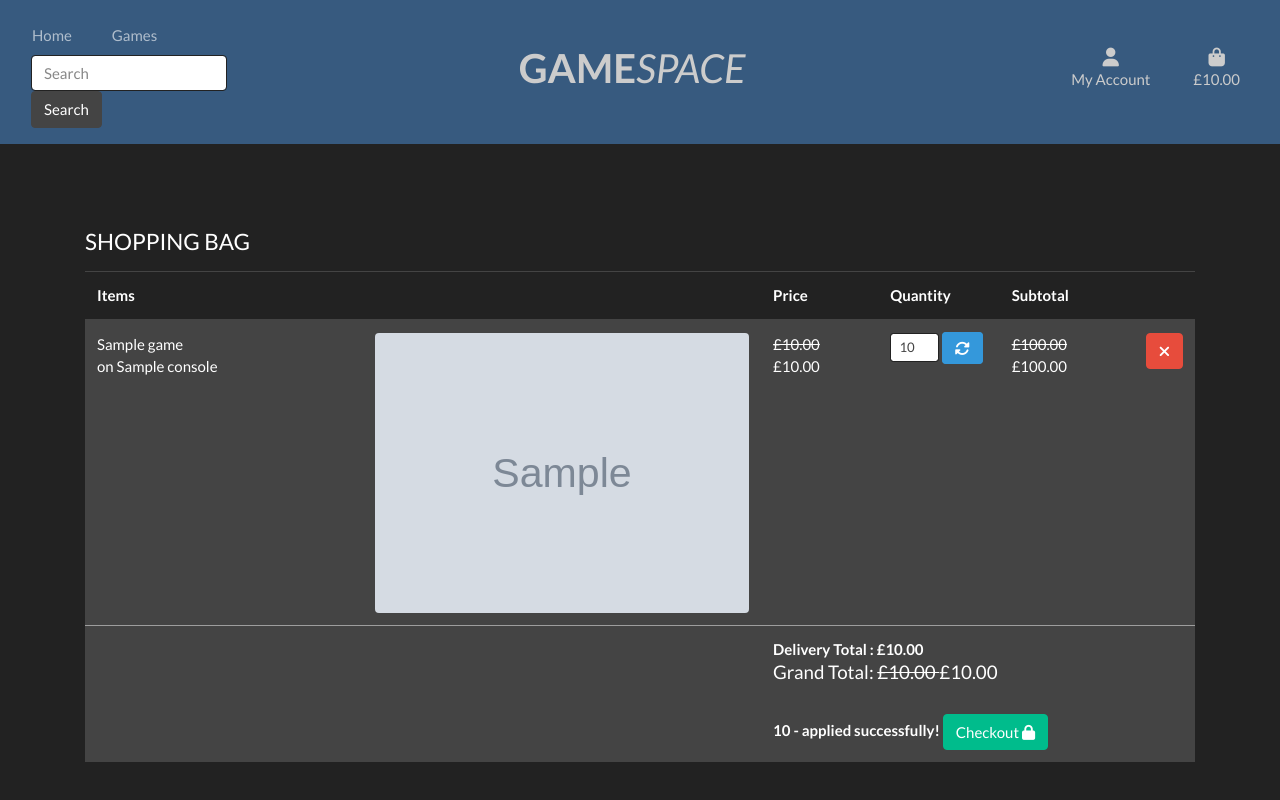
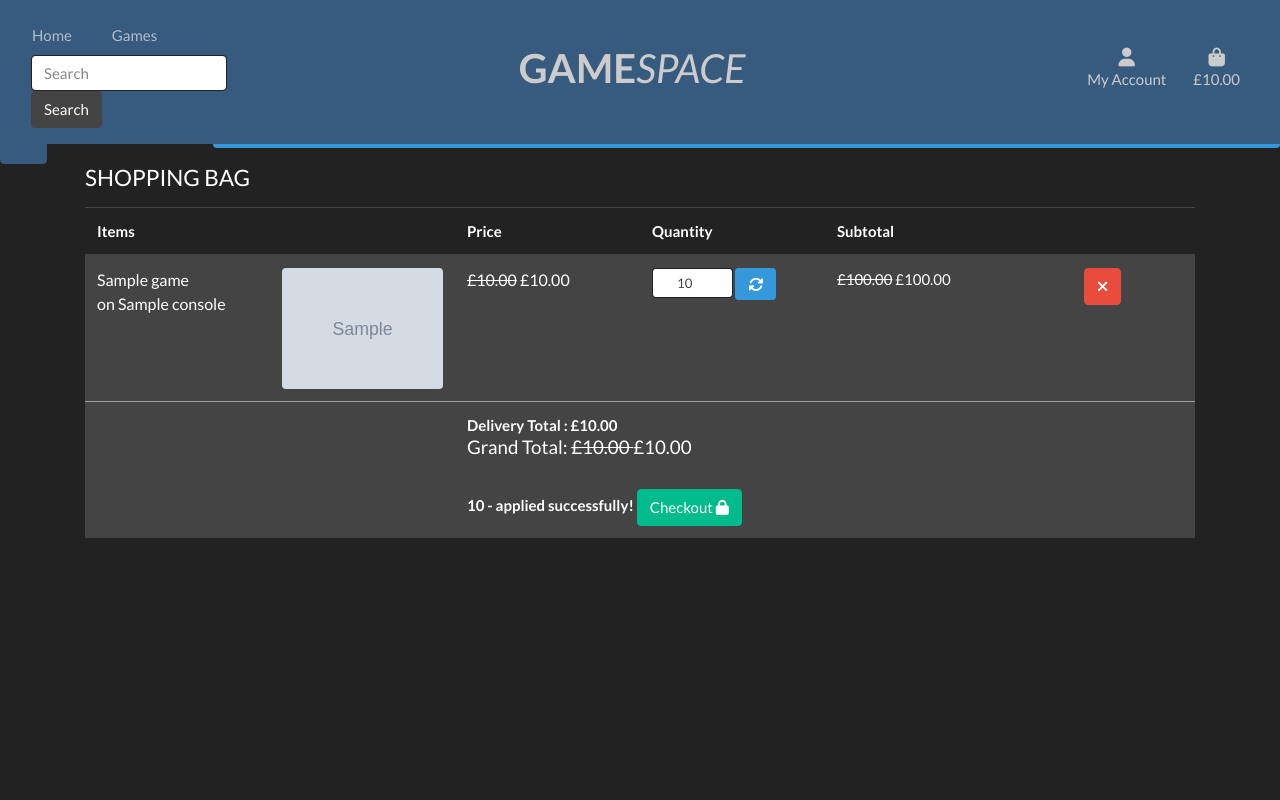
Before and after one commit to jamiebird119/game_space, a Django app: template bag/templates/bag/bag.html in a window 1280 px wide. Run offline with Django 3.2, Linux system fonts and the light colour scheme; the template is opened without the code that fills it: most values are stand-ins (such as "Sample title", 1, 10 or a date in 2020); grey boxes marked "Sample" are stand-in pictures; parts of the project's set-up code (start-up, migrations or seed data) failed here and were passed over; some libraries are stand-ins or nearby versions.

Commit message:
Major alteration to nav and css styling for responsivitiy

```diff
--- a/bag/templates/bag/bag.html
+++ b/bag/templates/bag/bag.html
@@ -7,7 +7,7 @@
       <h4 class="logo-text">Shopping Bag</h4>
     </div>
   </div>
-  <div class="row">
+  <div class="row no-gutters">
     {% if bag_items %}
     <div class="col-12">
       <table class="table table-hover">
--- a/static/css/base.css
+++ b/static/css/base.css
@@ -1,53 +1,53 @@
-.logo-text{
+.logo-text {
   text-transform: uppercase;
 }
 
-.logo-link{
+.logo-link {
   background: #222;
-    width:100%;
+  width: 100%;
 }
 
-.nav-link-list{
+.nav-link-list {
   margin: 0 auto;
 }
 
-.mobile-spacer{
-    margin-top: 5rem;
+.mobile-spacer {
+  height: 4.6875rem;
 }
 
-.logo-image{
+.logo-image {
   border-radius: 50%;
   height: auto;
   width: 70px;
   opacity: 0.9;
 }
-.text-grey{
+.text-grey {
   color: #cccccc;
 }
 
-.search{
-  width:70%;
+.search {
+  width: 70%;
 }
 
-hr{
-    border:#444 0.5px solid;
+hr {
+  border: #444 0.5px solid;
 }
-.border-grey{
-    border:#444 1px solid;
+.border-grey {
+  border: #444 1px solid;
 }
-.page-header{
-    height: 170px
+.page-header {
+  height: 0 px;
 }
 
-.game-card{
-    max-width:22rem;
+.game-card {
+  max-width: 22rem;
   height: 270px;
 }
-.game-name{
+.game-name {
   padding: 0;
 }
 
-.game-name h5{
+.game-name h5 {
   color: #cccccc;
   display: inline-block;
   text-align: center;
@@ -58,20 +58,19 @@
   color: #cccccc;
   text-decoration: underline;
 }
-.game-image{
+.game-image {
   height: 200px;
   width: auto;
   margin: 0 auto;
   display: block;
 }
 
-.game-details{
+.game-details {
   border-left: 1px solid #444;
   border-right: 1px solid #444;
   border-bottom: 1px solid #444;
-
 }
-.nav-tabs{
+.nav-tabs {
   border-bottom: None;
 }
 .nav-link:hover {
@@ -79,50 +78,40 @@
   color: #cccccc;
   text-decoration: underline;
 }
-.description{
+.description {
   display: inline-block;
   height: 5.5rem;
   overflow-y: auto;
 }
 
-.qty-select{
-    width:50%;
+.qty-select {
+  width: 50%;
   text-align: center;
 }
 
-.twitch_id{
-    min-height: 90px;
+.twitch_id {
+  min-height: 2.5rem;
 }
 
-.user-image{
+.user-image {
   max-width: 300px;
   max-height: 200px;
   height: auto;
 }
 
-.side-nav-image{
+.side-nav-image {
   max-width: 150px;
   max-height: 150px;
 }
 /* Toast messages (arrow taken from CI Ecommerce project)*/
-.arrow-up {
-    width: 0;
-    height: 0;
-    border-left: 5px solid transparent;
-    border-right: 5px solid transparent;
-    border-bottom: 10px solid black;
-    position: absolute;
-    top: -10px;
-    right: 72px;
-}
 
-.message-container{
+.message-container {
   position: fixed;
-top: 100px;
+  top: 11.4375rem;
   right: 5px;
   z-index: 999;
 }
-.alert{
+.alert {
   width: 15rem;
 }
 
@@ -135,17 +124,24 @@
 .alert-success hr {
   border: #404040 0.5px solid;
 }
-.alert-dismissible{
+.alert-dismissible {
   padding-right: 1.25rem;
   border: 2.5px solid #000;
   max-height: 75vh;
   overflow: auto;
 }
 
-.delivery-info{
-    color:#404040;
+.delivery-info {
+  color: #404040;
 }
 
+.table-font {
+  font-size: 10px;
+}
+.table {
+  table-layout: fixed;
+  width: 100%;
+}
 
 /* Scrollbar editor from https://www.digitalocean.com/community/tutorials/css-scrollbars
 The emerging W3C standard that is currently Firefox-only */
@@ -172,14 +168,15 @@
   width: 0; /* 0 width - change this with JavaScript */
   position: fixed; /* Stay in place */
   z-index: 1; /* Stay on top */
-  top: 107px; /* Stay under top navbar */
-  bottom:0;
+  top: 11.3125rem; /* Stay under top navbar */
+  bottom: 0;
   left: 0;
   background-color: #375a7f;
   overflow-x: hidden; /* Disable horizontal scroll */
   overflow-y: scroll;
   padding: 60px 0; /* Place content 60px from the top */
   transition: 0.5s; /* 0.5 second transition effect to slide in the sidenav */
+  height: calc(100vh-170px);
 }
 
 /* When you mouse over the navigation links, change their color */
@@ -196,45 +193,73 @@
   margin-left: 50px;
   color: #cccccc;
 }
-.closebtn:hover{
-    color:black;
+.closebtn:hover {
+  color: black;
   text-decoration: none;
 }
 /* Style page content - use this if you want to push the page content to the right when you open the side navigation */
 #main {
-  transition: margin-left .5s;
+  transition: margin-left 0.5s;
   padding: 20px;
 }
 
-.stream-image:hover{
+.stream-image:hover {
   opacity: 0.4;
 }
 /* On smaller screens, where height is less than 450px, change the style of the sidenav (less padding and a smaller font size) */
 @media screen and (max-height: 450px) {
-  .sidenav {padding-top: 15px;}
-  .sidenav a {font-size: 18px;}
-
+  .sidenav {
+    padding-top: 15px;
+  }
+  .sidenav a {
+    font-size: 18px;
+  }
 }
 
-@media (max-width: 1024px) {
-    .page-header{
-    height: 50px;
+/* Media just for Iphone X becuase it doesnt conform to other queries when horizontal */
+@media only screen and (min-width: 812px) and (max-height: 375px) {
+  .page-header {
+    height: 0 px;
   }
-    .table-font{
-        font-size: 10px;
+}
+
+@media only screen and (min-width: 769px) and (min-height:376px) {
+  .page-header {
+    height: 9rem;
+  }
+  .table-font {
+    font-size: 16px;
   }
   .sidenav {
-        height: 100vh-170px;
-        top: 180px;
+    top: 10.9375rem;
+  }
 }
 
-    .message-container{
-        top:170px;
+@media only screen and (min-width: 1023px) {
+  .page-header {
+    height: 4.1875rem;
   }
-    .arrow-up{
-        right:54px;
+  .message-container {
+    top: 9.1rem;
   }
-    .game-image{
+  .sidenav {
+    top: 8rem;
+  }
+}
+
+@media only screen and (min-width: 1200px) {
+  .page-header {
+    height: 2rem;
+  }
+
+  .message-container {
+    top: 6.625rem;
+  }
+
+  .game-image {
     height: 150px;
   }
+  .sidenav {
+    top: 6.625rem;
   }
+}
--- a/templates/base.html
+++ b/templates/base.html
@@ -52,7 +52,7 @@
     <title>{% block head_title %}{% endblock %}</title>
   </head>
   <body>
-    <header class="container-fluid ">
+    <header class="container-fluid px-0 ">
       <div id="topnav" class="row d-none d-lg-flex row navbar navbar-expand-lg navbar-dark bg-primary fixed-top">
         <div class="col-lg-3">
           <div class="row">
@@ -87,7 +87,7 @@
           <ul class="list-unstyled pb-0 mb-2 float-right mr-4">
             <li class="list-inline-item dropdown">
               <a
-                class="nav-link text-grey"
+                class="nav-link text-grey p-0 mr-3"
                 href=""
                 id="user-options"
                 data-toggle="dropdown"
@@ -132,9 +132,7 @@
           </ul>
         </div>
       </div>
-      <div class="row">
-        {% include 'includes/mobile-nav.html' %}
-      </div>
+      {% include 'includes/mobile-nav.html' %}
       {% if messages %}
     <div class="message-container">
         <!-- Taken from base.html of CI Ecommerce project -->
@@ -153,18 +151,20 @@
         {% endfor %}
     </div>
     {% endif %}
-      <div class="row">
-        {% include 'includes/side-nav.html' %}
-        <div class="col-10 col-md-8 alert alert-info text-center" data-autohide="false">
-            <h6 class="my-auto">Free delivery on all orders over £{{ free_delivery_threshold|floatformat:2}}. Start shopping now to receive your discount!</h6>
-        </div>
-      </div>
-    </header>
 
+</header>
 
     {% block page_header %}
     {% endblock %}
 
+    <div class="row no-gutters">
+        <div class="col-2">
+        {% include 'includes/side-nav.html' %}
+        </div>
+        <div class="col-10 alert alert-info text-center p-2" data-autohide="false">
+            <h6 class="my-auto ">Free delivery on all orders over £{{ free_delivery_threshold|floatformat:2}}. Start shopping now to receive your discount!</h6>
+        </div>
+    </div>
 
     {% block content %}
     {% endblock %}
--- a/templates/includes/mobile-nav.html
+++ b/templates/includes/mobile-nav.html
@@ -3,8 +3,10 @@
 						<h2 class="logo-text text-grey mt-2"><strong>Game</strong><i>Space</i></h2>
           </a>
         </div>
+        <div class="mobile-spacer">
 
-            <nav class="navbar d-lg-none navbar-dark bg-primary w-100 mobile-spacer">
+      </div>
+            <nav class="navbar d-lg-none navbar-dark bg-primary w-100">
                 <li class="list-inline-item nav-link-list">
                 <a href="{% url 'games' %}" class="d-block d-lg-none">
                   <div class="text-center">
--- a/templates/includes/side-nav.html
+++ b/templates/includes/side-nav.html
@@ -5,11 +5,11 @@
 <div id="mySidenav" class="sidenav navbar-dark">
      <a href="javascript:void(0)" class="closebtn" onclick="closeNav()">&times;</a>
     {% if request.user.is_authenticated %}
-    <div class="row no-gutters">
+    <div class="row no-gutters mt-3 mb-1">
         <div class="col-12 text-center">
             <h5> Welcome, {{ request.user }} </h5>
         </div>
-        <div class="col-12 text-center">
+        <div class="col-12 text-center d-none d-md-block">
             {% if user_profile.user_image %}
 			<div class="profile-image-container my-2 mx-auto">
 				<img class="side-nav-image" src="{{ user_profile.user_image.url}}"/>
--- a/templates/includes/toasts/toast_error.html
+++ b/templates/includes/toasts/toast_error.html
@@ -1,5 +1,4 @@
 <div class="alert alert-dismissible alert-error" data-autohide="false">
-    <div class="arrow-up"></div>
   <div class="toast-header">
   <strong class="mr-2 w-50">Error</strong>
   <button type="button" class="btn-dark btn btn-sm close" data-dismiss="alert">&times;</button>
--- a/templates/includes/toasts/toast_info.html
+++ b/templates/includes/toasts/toast_info.html
@@ -1,5 +1,4 @@
 <div class="alert alert-dismissible alert-info" data-autohide="false">
-    <div class="arrow-up"></div>
   <div class="toast-header">
   <strong class="mr-2 w-50">Info</strong>
   <button type="button" class="btn-dark btn btn-sm close" data-dismiss="alert">&times;</button>
--- a/templates/includes/toasts/toast_success.html
+++ b/templates/includes/toasts/toast_success.html
@@ -1,5 +1,4 @@
 <div class="alert alert-dismissible alert-success" data-autohide="false">
-  <div class="arrow-up"></div>
   <div class="toast-header p-0">
     <strong class="mr-2 w-50">Success</strong>
     <button
--- a/templates/includes/toasts/toast_warning.html
+++ b/templates/includes/toasts/toast_warning.html
@@ -1,5 +1,4 @@
 <div class="alert alert-dismissible alert-warning" data-autohide="false">
-    <div class="arrow-up"></div>
   <div class="toast-header">
   <strong class="mr-2 w-50">Warning</strong>
   <button type="button" class="btn-dark btn btn-sm close" data-dismiss="alert">&times;</button>
```
Also changed, not shown: README.md. Lines whose indentation alone changed are shown as unchanged.
